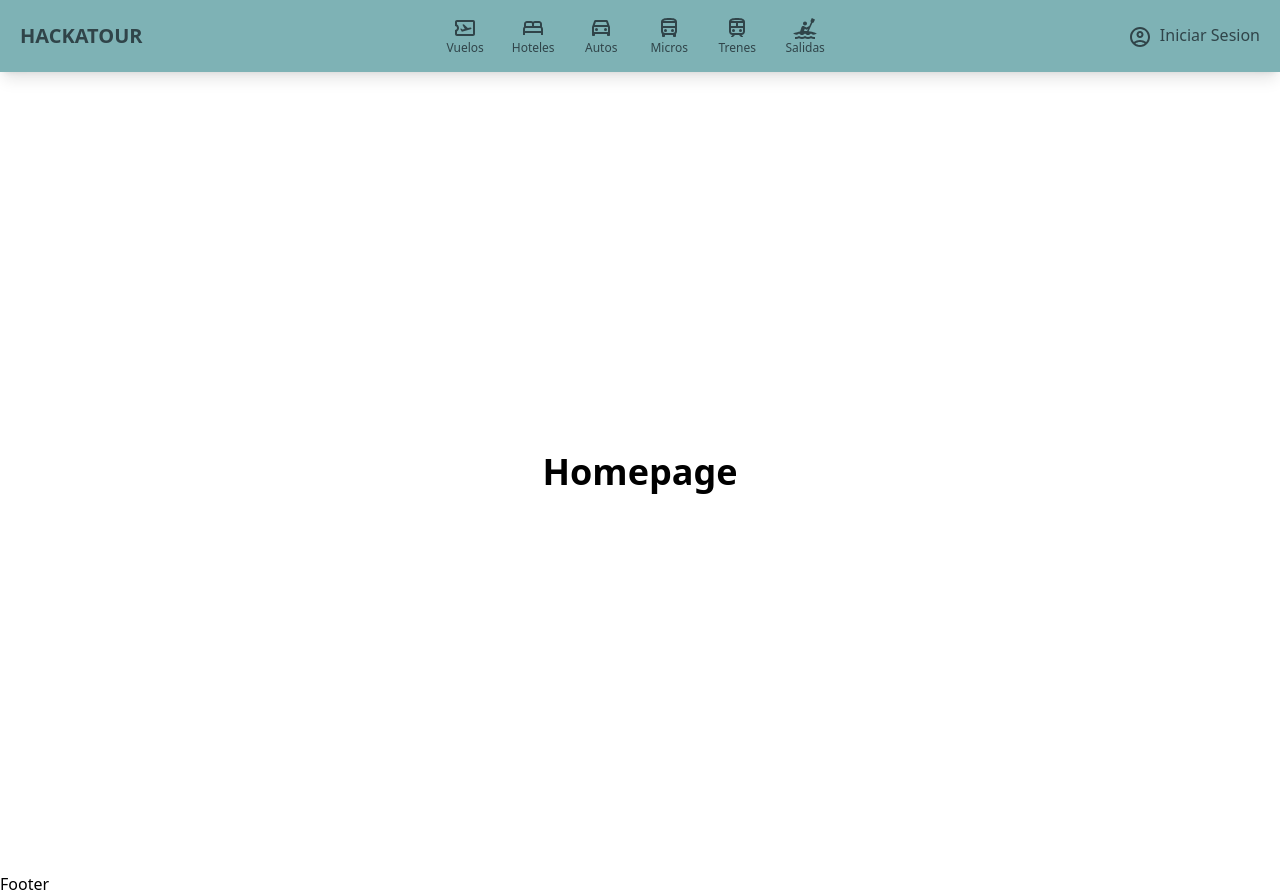
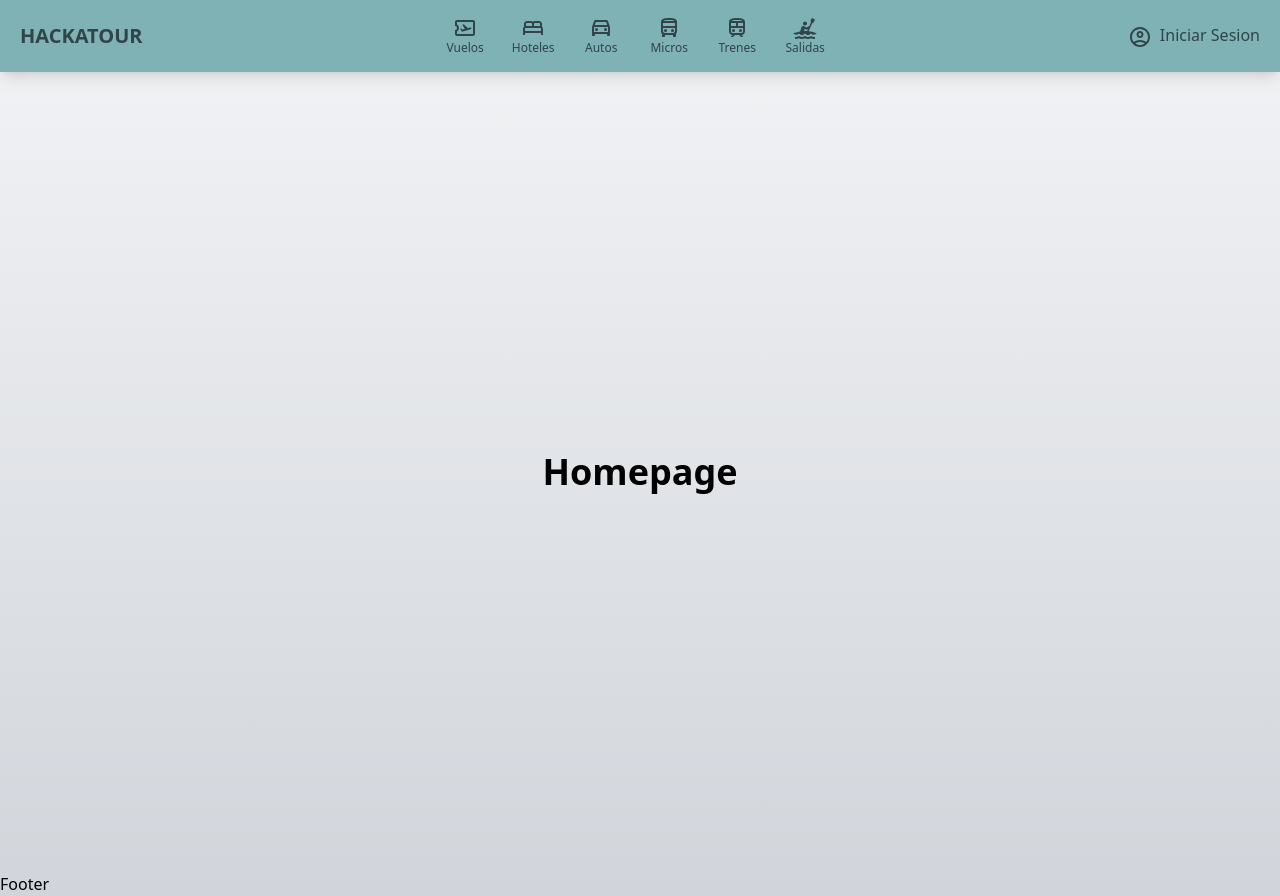
Before and after one commit to shartrooper/hackatour-fe, a React (Vite) app: page / in a window 1280 px wide. Built offline with nearby package versions, Linux system fonts and the light colour scheme.

Commit message:
Change color palette to extend so we can use all tailwind colors and do not override them

```diff
--- a/tailwind.config.js
+++ b/tailwind.config.js
@@ -9,6 +9,14 @@
     ],
     prefix: "",
     theme: {
+        container: {
+            center: true,
+            padding: "2rem",
+            screens: {
+                "2xl": "1400px",
+            },
+        },
+        extend: {
             colors: {
                 primary: "#493657",
                 secondary: "#CE7DA5",
@@ -30,14 +38,6 @@
                     950: "#1d2b2f",
                 },
             },
-        container: {
-            center: true,
-            padding: "2rem",
-            screens: {
-                "2xl": "1400px",
-            },
-        },
-        extend: {
             keyframes: {
                 "accordion-down": {
                     from: { height: "0" },
```
Lines whose indentation alone changed are shown as unchanged.
